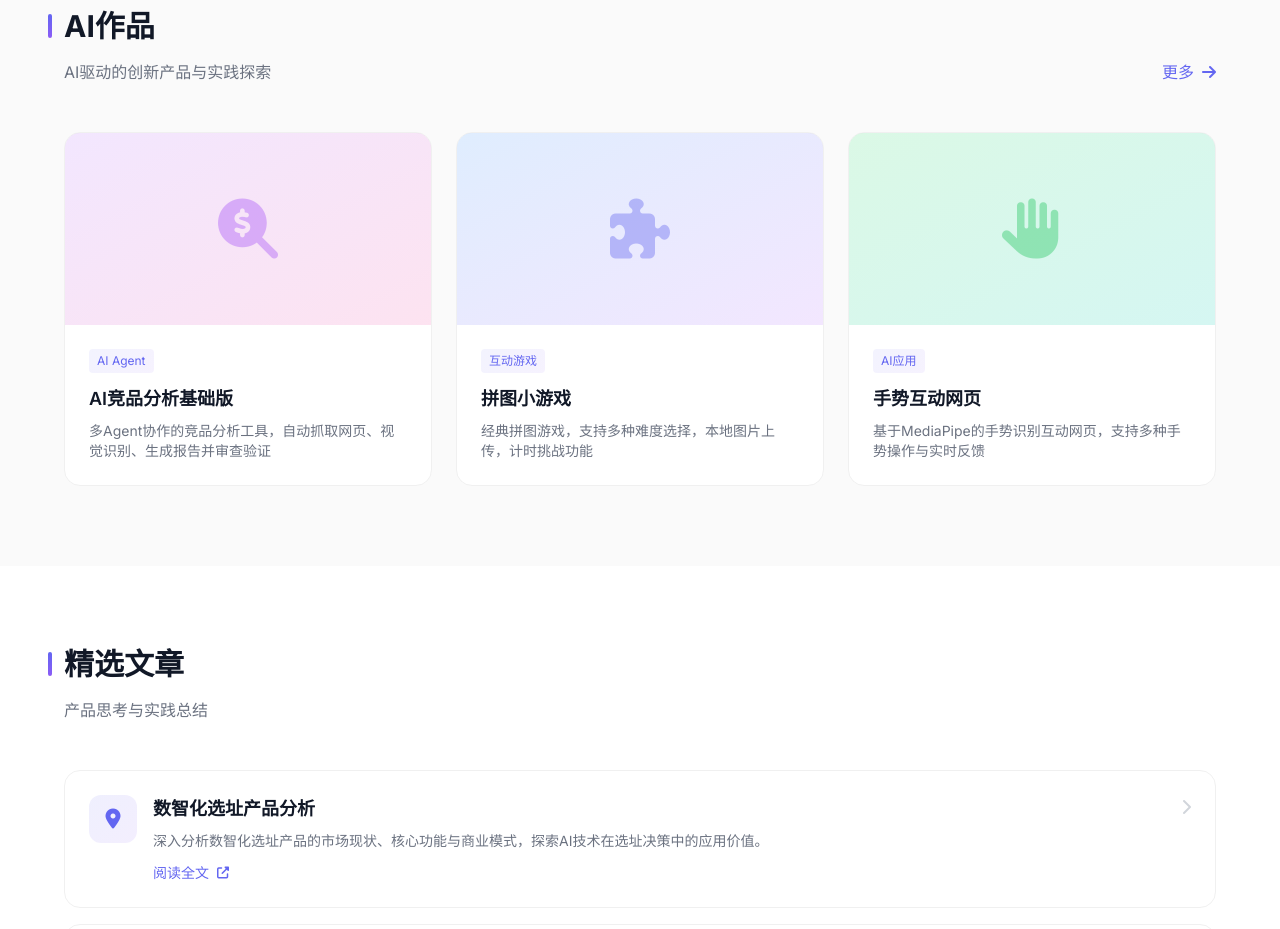
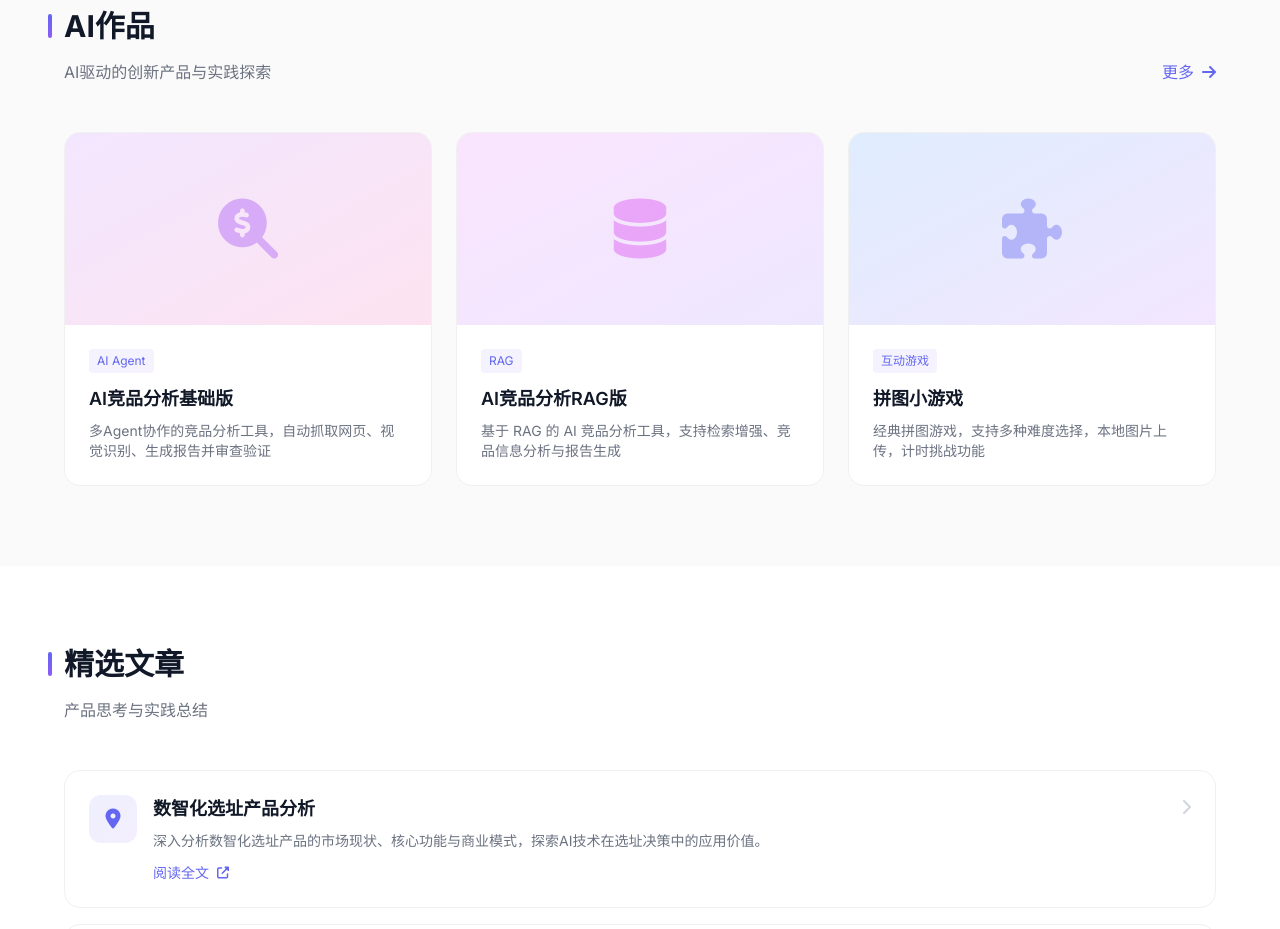
Before and after one commit to jinjialong/yuze.github.io, a plain HTML site: page index.html in a window 1280 px wide. Shown: the part 1140-2069 px from the top of the page. Drawn offline with nearby package versions, Linux system fonts and the light colour scheme.

Commit message:
Add AI competitor analysis RAG project

```diff
--- a/index.html
+++ b/index.html
@@ -323,6 +323,22 @@
                     </div>
                 </a>
 
+                <!-- AI Work 2: AI竞品分析RAG版 -->
+                <a href="http://123.207.221.28:8083/" target="_blank" class="project-card rounded-2xl overflow-hidden card-hover animate-fade-in-up delay-200 block">
+                    <div class="h-48 overflow-hidden bg-gradient-to-br from-fuchsia-400/20 to-violet-400/20 flex items-center justify-center">
+                        <i class="fas fa-database text-6xl text-fuchsia-500/40"></i>
+                    </div>
+                    <div class="p-6">
+                        <div class="flex items-center gap-2 mb-3">
+                            <span class="tag px-2 py-1 rounded text-xs">RAG</span>
+                        </div>
+                        <h3 class="text-lg font-semibold text-gray-900 mb-2">AI竞品分析RAG版</h3>
+                        <p class="text-gray-500 text-sm">
+                            基于 RAG 的 AI 竞品分析工具，支持检索增强、竞品信息分析与报告生成
+                        </p>
+                    </div>
+                </a>
+
                 <!-- AI Work 2: 拼图小游戏 -->
                 <a href="./拼图小游戏/puzzle-game.html" target="_blank" class="project-card rounded-2xl overflow-hidden card-hover animate-fade-in-up delay-200 block">
                     <div class="h-48 overflow-hidden bg-gradient-to-br from-blue-400/20 to-purple-400/20 flex items-center justify-center">
@@ -335,22 +351,6 @@
                         <h3 class="text-lg font-semibold text-gray-900 mb-2">拼图小游戏</h3>
                         <p class="text-gray-500 text-sm">
                             经典拼图游戏，支持多种难度选择，本地图片上传，计时挑战功能
-                        </p>
-                    </div>
-                </a>
-
-                <!-- AI Work 2: 手势互动网页 -->
-                <a href="./手势互动网页/index.html" target="_blank" class="project-card rounded-2xl overflow-hidden card-hover animate-fade-in-up delay-300 block">
-                    <div class="h-48 overflow-hidden bg-gradient-to-br from-green-400/20 to-teal-400/20 flex items-center justify-center">
-                        <i class="fas fa-hand-paper text-6xl text-green-500/40"></i>
-                    </div>
-                    <div class="p-6">
-                        <div class="flex items-center gap-2 mb-3">
-                            <span class="tag px-2 py-1 rounded text-xs">AI应用</span>
-                        </div>
-                        <h3 class="text-lg font-semibold text-gray-900 mb-2">手势互动网页</h3>
-                        <p class="text-gray-500 text-sm">
-                            基于MediaPipe的手势识别互动网页，支持多种手势操作与实时反馈
                         </p>
                     </div>
                 </a>
```
Also changed, not shown: ai-works.html (+25 -0 lines).
